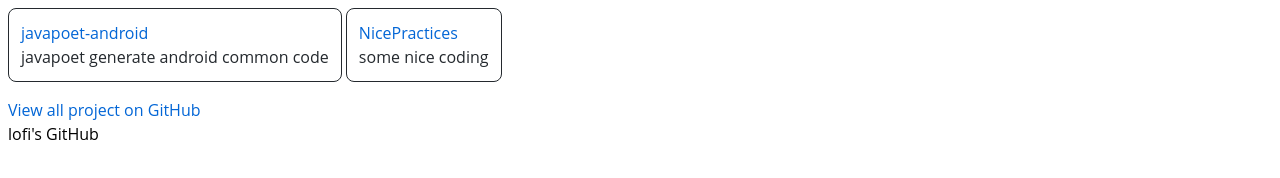
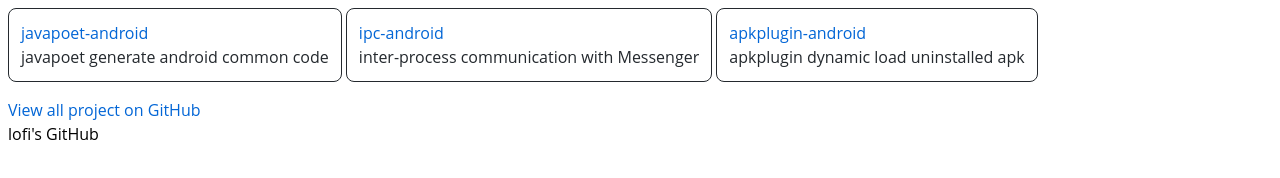
Before and after one commit to lofiwang/lofiwang.github.io, a plain HTML site: page index.html in a window 1280 px wide. Drawn offline with nearby package versions, Linux system fonts and the light colour scheme.

Commit message:
Update index.html

```diff
--- a/index.html
+++ b/index.html
@@ -83,8 +83,12 @@
 
     </div>
     <div class="projectdiv">
-        <a href="https://github.com/lofiwang/NicePractices" class="projecttitle">NicePractices</a>
-        <br>some nice coding</br>
+        <a href="https://github.com/lofiwang/ipc-android" class="projecttitle">ipc-android</a>
+        <br>inter-process communication with Messenger</br>
+    </div>
+    <div class="projectdiv">
+        <a href="https://github.com/lofiwang/apkplugin-android" class="projecttitle">apkplugin-android</a>
+        <br>apkplugin dynamic load uninstalled apk</br>
     </div>
 
     <footer class="footer">
```
